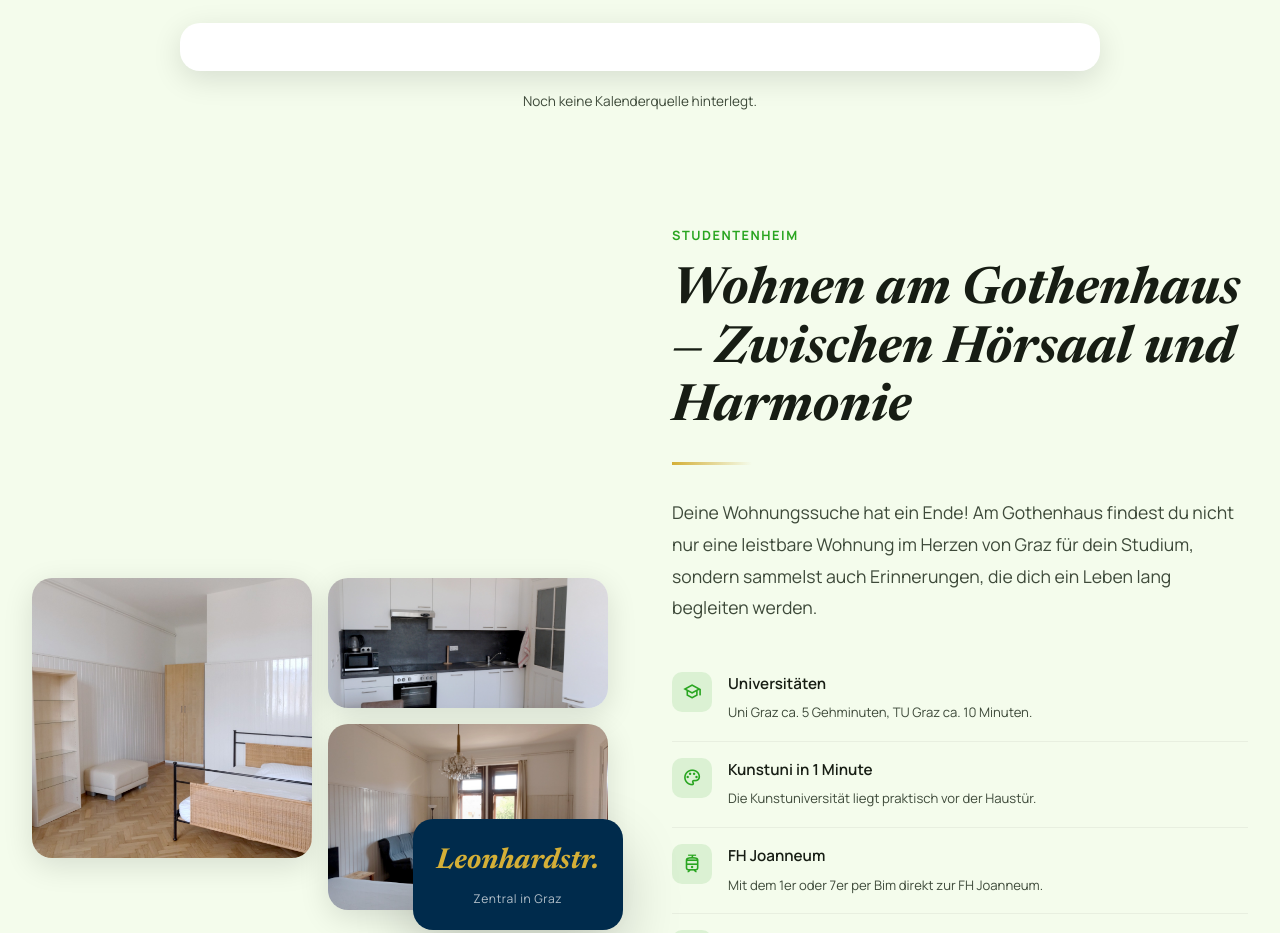
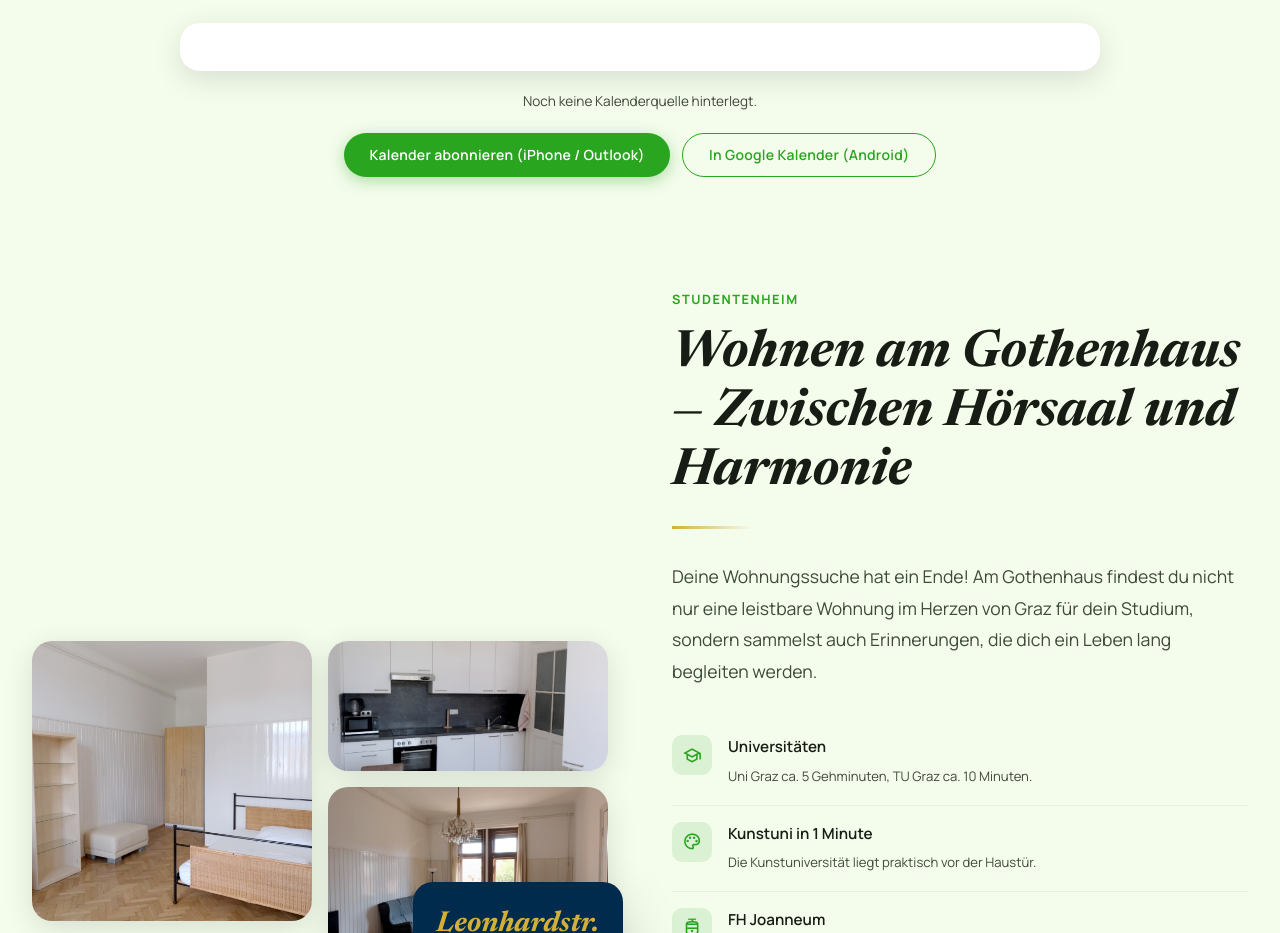
Before and after one commit to querendus/gothiawebsite, a plain HTML site: page docs/index.html in a window 1280 px wide. Shown: the part 4440-5373 px from the top of the page. Drawn offline with Linux system fonts and the light colour scheme.

Commit message:
Termine: Buttons zum Kalender-Abonnieren (webcal + Google)
Co-Authored-By: Claude Opus 5.5 <noreply@anthropic.com>

```diff
--- a/docs/index.html
+++ b/docs/index.html
@@ -1542,6 +1542,10 @@
         </div>
         <div id="gothia-calendar" class="reveal reveal-delay-1"></div>
         <p id="gothia-calendar-hint" class="text-center" style="color:var(--on-surface-variant);font-size:0.85rem;margin-top:1.25rem;">Noch keine Kalenderquelle hinterlegt.</p>
+        <div class="text-center" style="display:flex;flex-wrap:wrap;gap:0.75rem;justify-content:center;margin-top:1.25rem;">
+            <a href="webcal://www.gothia-graz.at/calendar.php" class="btn btn-primary">Kalender abonnieren (iPhone / Outlook)</a>
+            <a href="https://calendar.google.com/calendar/r?cid=c0fd677e5a63edd668f9dd71cefc7060286a8025dd9fe520a61779a287ca314f%40group.calendar.google.com" target="_blank" rel="noopener" class="btn btn-outline" style="border-color:var(--primary);color:var(--primary);">In Google Kalender (Android)</a>
+        </div>
         <!-- Termine direkt eingebettet (funktioniert auch beim lokalen Öffnen per Doppelklick).
              Zum Aktualisieren: neue .ics exportieren und den Inhalt zwischen den Tags ersetzen. -->
         <script type="application/gothia-ics" id="gothia-ics-data">BEGIN:VCALENDAR
```
